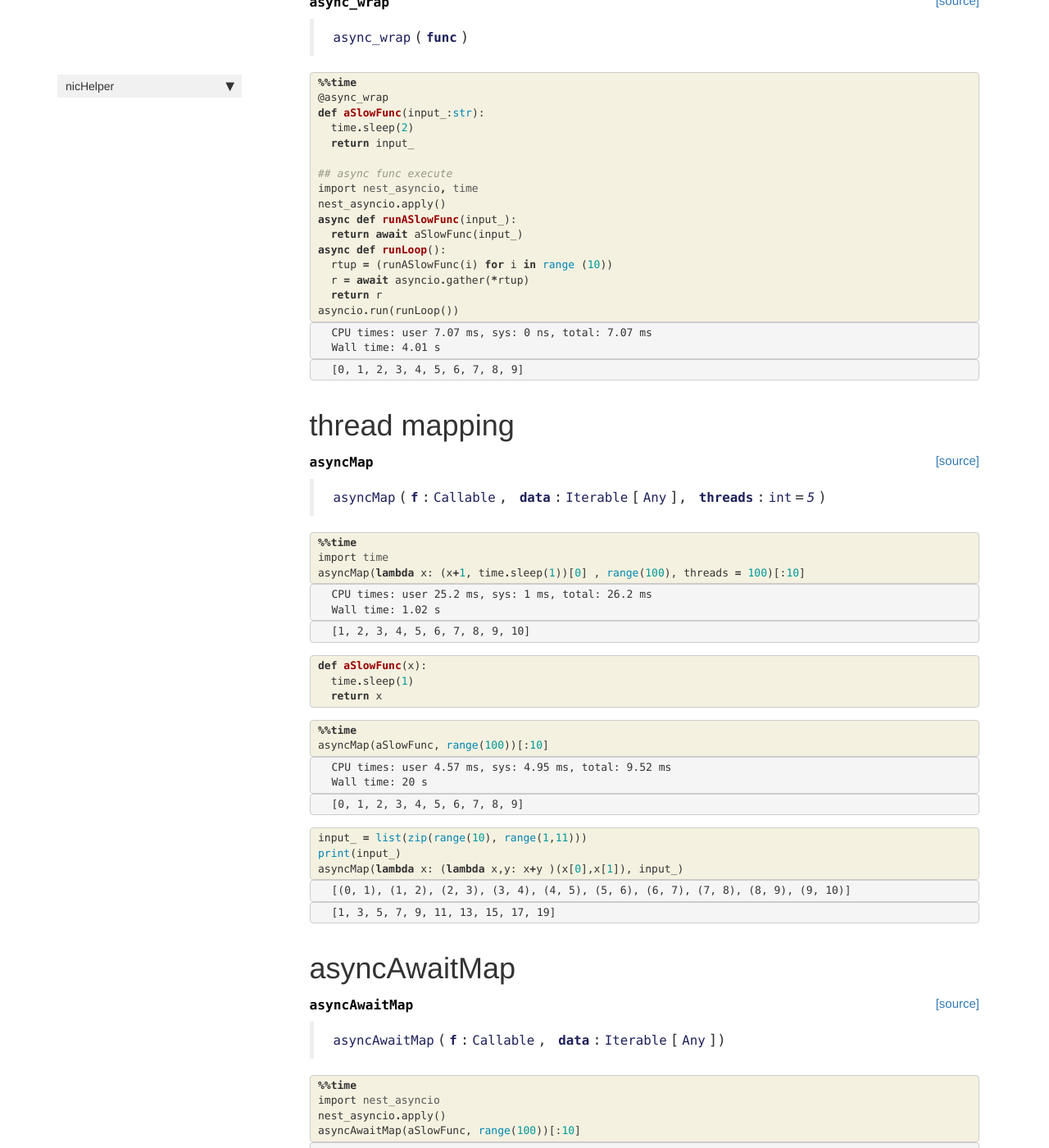
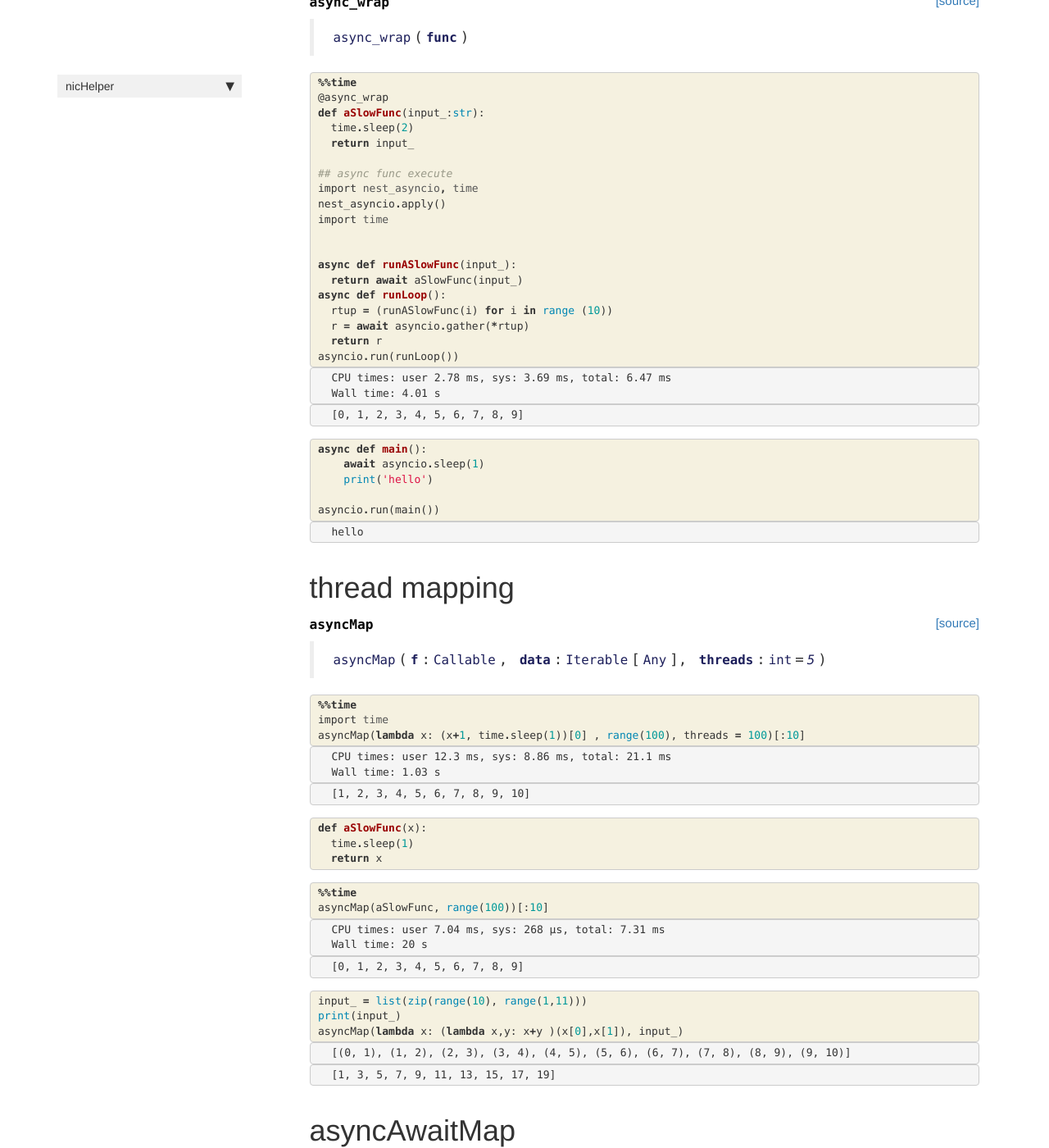
Before and after one commit to thanakijwanavit/nicHelper, a Jekyll site: the page built from docs/async.html, in a window 1280 px wide and 1400 px high, scrolled down 474 px. Shown: the whole window at 82% size. Built offline with Jekyll 4.4.1, drawn with Linux system fonts in a browser that asks for light colours; nearby versions of some CDN libraries; comment, search, counter and statistics services are not loaded; some of the changed text lies outside the part shown.

Commit message:
update documents

```diff
--- a/docs/_data/sidebars/home_sidebar.yml
+++ b/docs/_data/sidebars/home_sidebar.yml
@@ -50,7 +50,7 @@ entries:
       url: pdUtils.html
     - output: web,pdf
       title: pynamodb
-      url: pynamodbAttributes.html
+      url: pynamodb.html
     - output: web,pdf
       title: schema
       url: schema.html
@@ -68,7 +68,7 @@ entries:
       url: wrappers.html
     - output: web,pdf
       title: yamlUtil
-      url: yaml.html
+      url: yamlUtil.html
     output: web
     title: nicHelper
   output: web
--- a/docs/async.html
+++ b/docs/async.html
@@ -82,6 +82,9 @@
 <span class="c1">## async func execute</span>
 <span class="kn">import</span> <span class="nn">nest_asyncio</span><span class="o">,</span> <span class="nn">time</span>
 <span class="n">nest_asyncio</span><span class="o">.</span><span class="n">apply</span><span class="p">()</span>
+<span class="kn">import</span> <span class="nn">time</span>
+
+
 <span class="k">async</span> <span class="k">def</span> <span class="nf">runASlowFunc</span><span class="p">(</span><span class="n">input_</span><span class="p">):</span>
   <span class="k">return</span> <span class="k">await</span> <span class="n">aSlowFunc</span><span class="p">(</span><span class="n">input_</span><span class="p">)</span>
 <span class="k">async</span> <span class="k">def</span> <span class="nf">runLoop</span><span class="p">():</span>
@@ -101,7 +104,7 @@
 <div class="output_area">
 
 <div class="output_subarea output_stream output_stdout output_text">
-<pre>CPU times: user 7.07 ms, sys: 0 ns, total: 7.07 ms
+<pre>CPU times: user 2.78 ms, sys: 3.69 ms, total: 6.47 ms
 Wall time: 4.01 s
 </pre>
 </div>
@@ -115,6 +118,41 @@
 <pre>[0, 1, 2, 3, 4, 5, 6, 7, 8, 9]</pre>
 </div>
 
+</div>
+
+</div>
+</div>
+
+</div>
+    {% endraw %}
+
+    {% raw %}
+
+<div class="cell border-box-sizing code_cell rendered">
+<div class="input">
+
+<div class="inner_cell">
+    <div class="input_area">
+<div class=" highlight hl-ipython3"><pre><span></span><span class="k">async</span> <span class="k">def</span> <span class="nf">main</span><span class="p">():</span>
+    <span class="k">await</span> <span class="n">asyncio</span><span class="o">.</span><span class="n">sleep</span><span class="p">(</span><span class="mi">1</span><span class="p">)</span>
+    <span class="nb">print</span><span class="p">(</span><span class="s1">&#39;hello&#39;</span><span class="p">)</span>
+
+<span class="n">asyncio</span><span class="o">.</span><span class="n">run</span><span class="p">(</span><span class="n">main</span><span class="p">())</span>
+</pre></div>
+
+    </div>
+</div>
+</div>
+
+<div class="output_wrapper">
+<div class="output">
+
+<div class="output_area">
+
+<div class="output_subarea output_stream output_stdout output_text">
+<pre>hello
+</pre>
+</div>
 </div>
 
 </div>
@@ -182,8 +220,8 @@
 <div class="output_area">
 
 <div class="output_subarea output_stream output_stdout output_text">
-<pre>CPU times: user 25.2 ms, sys: 1 ms, total: 26.2 ms
-Wall time: 1.02 s
+<pre>CPU times: user 12.3 ms, sys: 8.86 ms, total: 21.1 ms
+Wall time: 1.03 s
 </pre>
 </div>
 </div>
@@ -244,7 +282,7 @@
 <div class="output_area">
 
 <div class="output_subarea output_stream output_stdout output_text">
-<pre>CPU times: user 4.57 ms, sys: 4.95 ms, total: 9.52 ms
+<pre>CPU times: user 7.04 ms, sys: 268 µs, total: 7.31 ms
 Wall time: 20 s
 </pre>
 </div>
@@ -369,7 +407,7 @@
 <div class="output_area">
 
 <div class="output_subarea output_stream output_stdout output_text">
-<pre>CPU times: user 22.2 ms, sys: 7.76 ms, total: 30 ms
+<pre>CPU times: user 21 ms, sys: 4.2 ms, total: 25.2 ms
 Wall time: 17 s
 </pre>
 </div>
@@ -496,7 +534,7 @@
 <div class="output_area">
 
 <div class="output_subarea output_stream output_stdout output_text">
-<pre>CPU times: user 11.3 ms, sys: 0 ns, total: 11.3 ms
+<pre>CPU times: user 9.18 ms, sys: 1.04 ms, total: 10.2 ms
 Wall time: 10 s
 </pre>
 </div>
@@ -580,7 +618,7 @@
 <div class="output_area">
 
 <div class="output_subarea output_stream output_stdout output_text">
-<pre>CPU times: user 30.2 ms, sys: 54.3 ms, total: 84.5 ms
+<pre>CPU times: user 24.6 ms, sys: 50.9 ms, total: 75.6 ms
 Wall time: 10.1 s
 </pre>
 </div>
--- a/docs/datetime.html
+++ b/docs/datetime.html
@@ -53,7 +53,7 @@ nb_path: "nbs/datetime.ipynb"
 
 
 <div class="output_markdown rendered_html output_subarea ">
-<h4 id="datestamp" class="doc_header"><code>datestamp</code><a href="https://github.com/thanakijwanavit/nicHelper/tree/master/nicHelper/datetime.py#L10" class="source_link" style="float:right">[source]</a></h4><blockquote><p><code>datestamp</code>(<strong><code>dt</code></strong>:<code>datetime</code>=<em><code>datetime.datetime(2021, 5, 29, 12, 26, 49, 119449)</code></em>)</p>
+<h4 id="datestamp" class="doc_header"><code>datestamp</code><a href="https://github.com/thanakijwanavit/nicHelper/tree/master/nicHelper/datetime.py#L10" class="source_link" style="float:right">[source]</a></h4><blockquote><p><code>datestamp</code>(<strong><code>dt</code></strong>:<code>datetime</code>=<em><code>datetime.datetime(2021, 7, 18, 14, 9, 2, 369873)</code></em>, <strong><code>tz</code></strong>=<em><code>datetime.timezone.utc</code></em>)</p>
 </blockquote>
 
 </div>
--- a/docs/dictUtil.html
+++ b/docs/dictUtil.html
@@ -320,7 +320,7 @@ False
 
 
 <div class="output_markdown rendered_html output_subarea ">
-<h4 id="hashDict" class="doc_header"><code>hashDict</code><a href="https://github.com/thanakijwanavit/nicHelper/tree/master/nicHelper/dictUtil.py#L58" class="source_link" style="float:right">[source]</a></h4><blockquote><p><code>hashDict</code>(<strong><code>data</code></strong>:<code>dict</code>, <strong><code>hasher</code></strong>=<em><code>&lt;sha1 HASH object @ 0x7f8321d6fbf0&gt;</code></em>, <strong><code>encoder</code></strong>=<em><code>dumps</code></em>)</p>
+<h4 id="hashDict" class="doc_header"><code>hashDict</code><a href="https://github.com/thanakijwanavit/nicHelper/tree/master/nicHelper/dictUtil.py#L58" class="source_link" style="float:right">[source]</a></h4><blockquote><p><code>hashDict</code>(<strong><code>data</code></strong>:<code>dict</code>, <strong><code>hasher</code></strong>=<em><code>&lt;sha1 HASH object @ 0x7ff115b4bf30&gt;</code></em>, <strong><code>encoder</code></strong>=<em><code>dumps</code></em>)</p>
 </blockquote>
 <p>hashes the dictionary inputted</p>
 <p>data: dict: the dictionary inputted to be 'hashed'</p>
--- a/nicHelper/__init__.py
+++ b/nicHelper/__init__.py
@@ -1 +1 @@
-__version__ = "0.0.93"
+__version__ = "0.0.95"
```
Also changed, not shown: other parts of docs/datetime.html (+1 -1 lines), docs/pdUtils.html (+22 -18 lines), nicHelper/_nbdev.py (+10 -8 lines), 4 other files.
